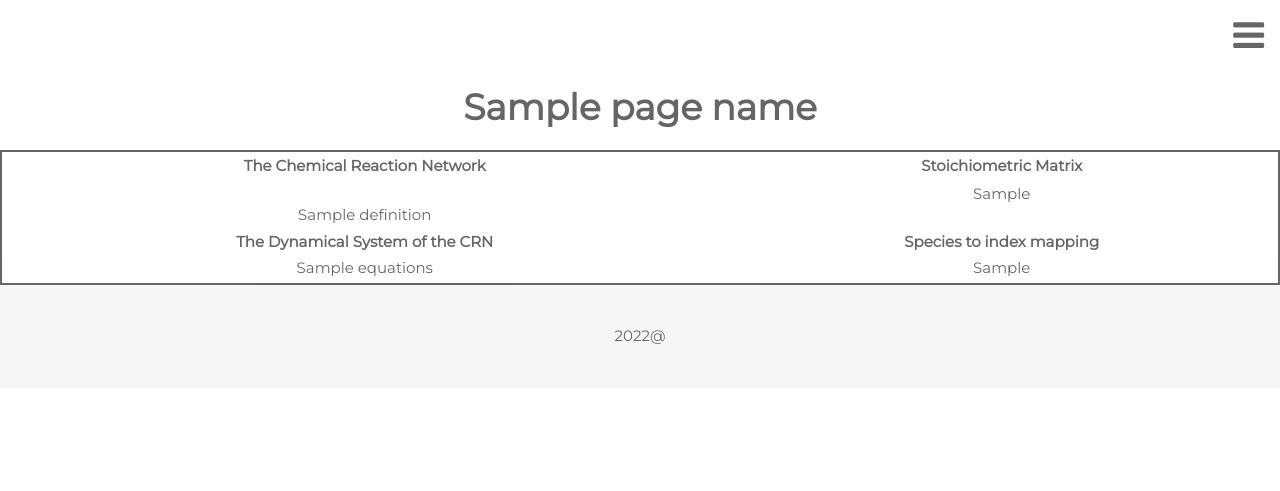
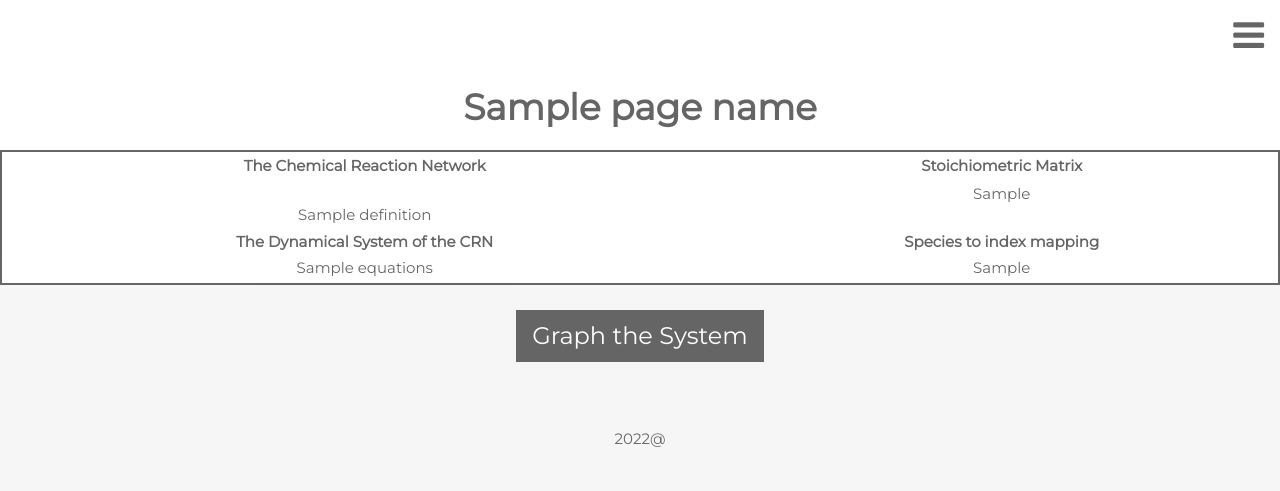
Before and after one commit to viktorashi/Open-CoNtRol, a Flask app: template open_control/templates/numerical_analysis.html in a window 1280 px wide. Shown: the top 491 px of the page. Run offline with Flask 3, Linux system fonts and the light colour scheme; the template is opened without the code that fills it: most values are stand-ins (such as "Sample title", 1, 10 or a date in 2020).

Commit message:
IT WORKSSit
it's alivee, IT'S ALIVE

```diff
--- a/cefacesandramaua.txt
+++ b/cefacesandramaua.txt
@@ -21,7 +21,7 @@ si asta tot aceasi chestie:  \frac{numerator}{denominator}
 DE CE LA UNA POTI CU VIRGULA SI LA CELALATA TREBUIE PARANTEZA DUPA PARANTEZA
 
 
-###### gata academic ##############
+############33 gata academic ##############
 
 ############potentiale buguri cu idei de feateruri #############
 vezi sa se uite mai intai daca are requestu datele pe el necesare, daca nu sa ia din session si daca nici asa sa dea return la un page cu "go to /<previous_page> and complete the data there"
--- a/open_control/templates/numerical_analysis.html
+++ b/open_control/templates/numerical_analysis.html
@@ -86,6 +86,11 @@
         </div>
     </div>
 </div>
+{# make button on the button of page to redirect to graph input#}
+<div class="w3-container w3-padding-54 w3-light-grey w3-center w3-opacity w3-xlarge"
+        style="/*!margin-top:128px; margin-left:-2px;*/  bottom:0.7%;  width:100%; padding-top:2%; padding-bottom:2%">
+    <a href="/time_graph_input" class="w3-button w3-black w3-hover-green" style="text-decoration: none; color: white;">Graph the System</a>
+</div>
 <!--Footer-->
 <footer class="w3-container w3-padding-54 w3-light-grey w3-center w3-opacity w3-xlarge"
         style="/*!margin-top:128px; margin-left:-2px;*/  bottom:0.7%;  width:100%; padding-top:2%; padding-bottom:2%">
--- a/open_control/utils.py
+++ b/open_control/utils.py
@@ -370,19 +370,19 @@ def get_numerical_analysis(antimony_code) -> Tuple[Tuple[str,str],str, dict]:
 
     return [stoichiometry_in_latex,antimony_code, tex_equations, species_to_index_mapping ]
 
-def create_figure(session ):
+def create_figure():
     """
     takes the data from the session and simulates then plots the simulation results to a file,
     which will then be used in the template to be displayed do the frontend
     :return: the antimony code and stoichiometry matrix
     """
+
     select = session.get('select')
     end_time = session.get('end_time')
     start_time = session.get('start_time')
     titlu = session.get('titlu')
     x_titlu = session.get('x_titlu')
     y_titlu = session.get('y_titlu')
-
 
     print(select)
     print(end_time)
@@ -451,7 +451,12 @@ def crn2antimony(filename:str):
     kcont = 0  # cate reactii sunt
     krates = []  # lista cu vitezele de reactie
 
+    #am crezut ca schimba asta cand intra in functie dar nu il schimba deloc lmao
+    print('kcont, krates inainte', kcont, krates)
     tel, specii =  crn2antimony_definitions(filename, kcont, krates)
+    print('kcont, krates dupa', kcont, krates)
+    kcont = len(krates)
+
 
     # THE VALUE FOR THE CONSTANTS REACTIONS!!!
     reaction_constants = session.get('react_constants')
--- a/open_control/views.py
+++ b/open_control/views.py
@@ -82,19 +82,19 @@ def numerical_analysis():
                            stoichMatrix=session.get('stoichiometry_in_latex'), equations=session.get('tex_equations'),
                            species_mapping=session.get('species_to_index_in_tex'))
 
-@app.get('/input_user')
+@app.get('/time_graph_input')
 def input_user():
     """
     :return: The template with the inputs required to generate the graph, with all the file names
     that contain CRN's
 
-    dupa da return la input_user.html ca sa poti sa scrii datele pentru a face graph in form
+    dupa da return la time_graph_input.html ca sa poti sa scrii datele pentru a face graph in form
 
     deci ca sa poti sa dai call la endpointu asta
     1. se uita in folderu de metode de lucru deci trebuie sa fie chestii care au fost scrise acolo (antimony code path n-are asta update: cred ca acum are sper ca-i bine pus)
     2. sa pui specii in session (not sure daca antimony route are chestia asta tre sa verific)
 
-    3. input_user.html face dupaia call la get_crn_data care:
+    3. time_graph_input.html face dupaia call la get_crn_data care:
         4. cauta dupaia din nou tot in acelasi fisier aparently
 
     5.Dupa care se da post la input_user care
@@ -109,12 +109,12 @@ def input_user():
     print('speciiles deja in sesiune:')
     print(specii)
 
-    return render_template("input_user.html", data=filename_data)
+    return render_template('time_graph_input.html', data=filename_data)
 
 @app.get('/crn_data')
 def get_crn_data():
     """
-    gets called by the input_user.html template with the filename, parses its data
+    gets called by the time_graph_input.html template with the filename, parses its data
     to find its species and how many reactions are in the CRN's, returning them back
     to the same template
     :return:
@@ -139,7 +139,7 @@ def get_crn_data():
     print(jsonu)
     return jsonu
 
-@app.post('/input_user')
+@app.post('/time_graph_input')
 def input_user_post():
     """
     Saves the form data from the request to the current flask session
@@ -206,8 +206,8 @@ def plot_svg():
     """
     :return: Renders the graph front-end with the antimony code shown and stoichiometry matrix
     """
-    [listaToShow, stoichiometric_matrix] = create_figure(session)
+    [listaToShow, stoichiometric_matrix] = create_figure()
     #    FigureCanvas(fig).print_png(output)
     #    return Response(output.getvalue(), mimetype='image/png')
-    return render_template("graph.html", listaEcuatii=listaToShow, stoichMatrix=stoichiometric_matrix,
-                           pageName="Chemical Reaction Network (CRN) - 2D")
+    return render_template('graph.html', listaEcuatii=listaToShow, stoichMatrix=stoichiometric_matrix,
+                           pageName='Chemical Reaction Network (CRN) - 2D')
```
Also changed, not shown: open_control/templates/time_graph_input.html (renamed from open_control/templates/input_user.html).
